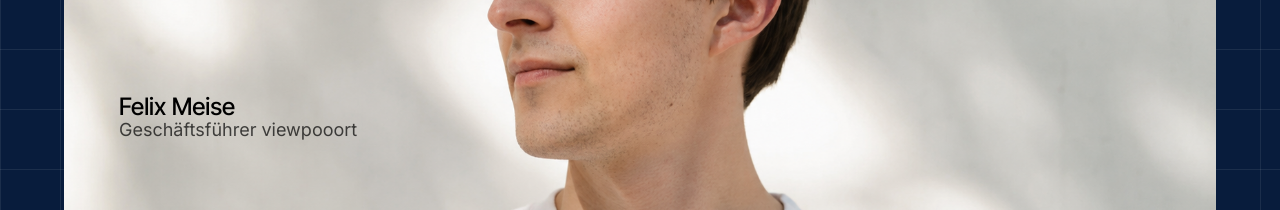
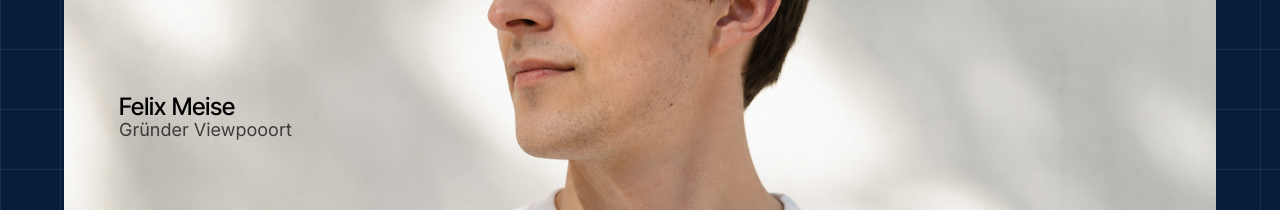
Before and after one commit to wickypopo/viewpooort-funnel, a React (Vite) app: page / in a window 1280 px wide. Shown: the part 2580-2790 px from the top of the page. Built offline with nearby package versions, Linux system fonts and the light colour scheme.

Commit message:
textänderungen

```diff
--- a/src/data.js
+++ b/src/data.js
@@ -142,7 +142,7 @@ export const siteData = {
     action: "Jetzt unverbindlich Anfragen",
     person: {
       name: "Felix Meise",
-      role: "Geschäftsführer viewpooort",
+      role: "Gründer Viewpooort",
     },
     copy: "Ich helfe B2B-Unternehmen und Dienstleistern dabei, Websites zu entwickeln, die nicht nur gut aussehen, sondern gezielt Vertrauen aufbauen und messbar Anfragen generieren. Durch meine Erfahrung weiß ich, worauf es wirklich ankommt. Klarer Prozess, persönliche Betreuung und ein Design, das überzeugt. Einfach in der Bedienung, durchdacht in der Struktur. Und vor allem: gemacht für Resultate.",
   },
```
